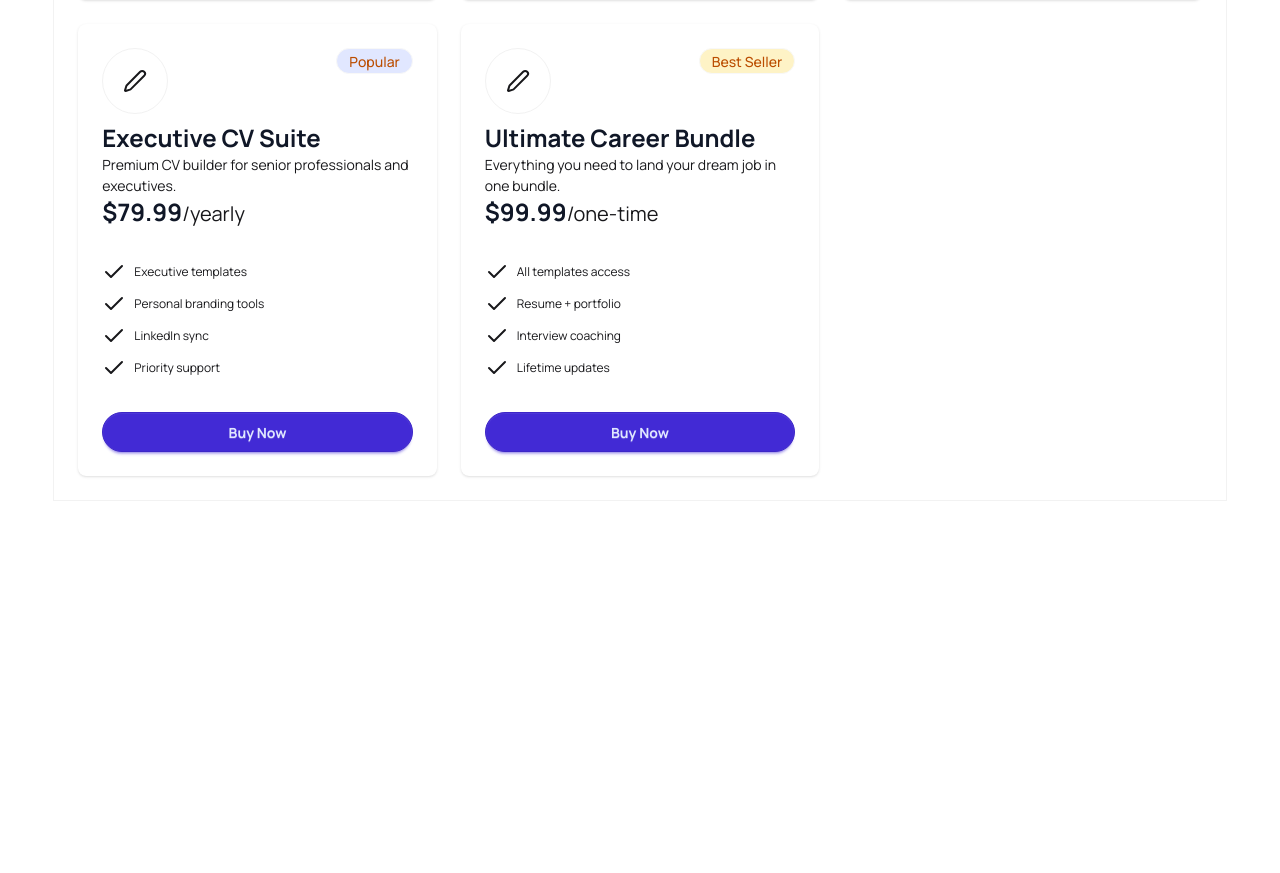
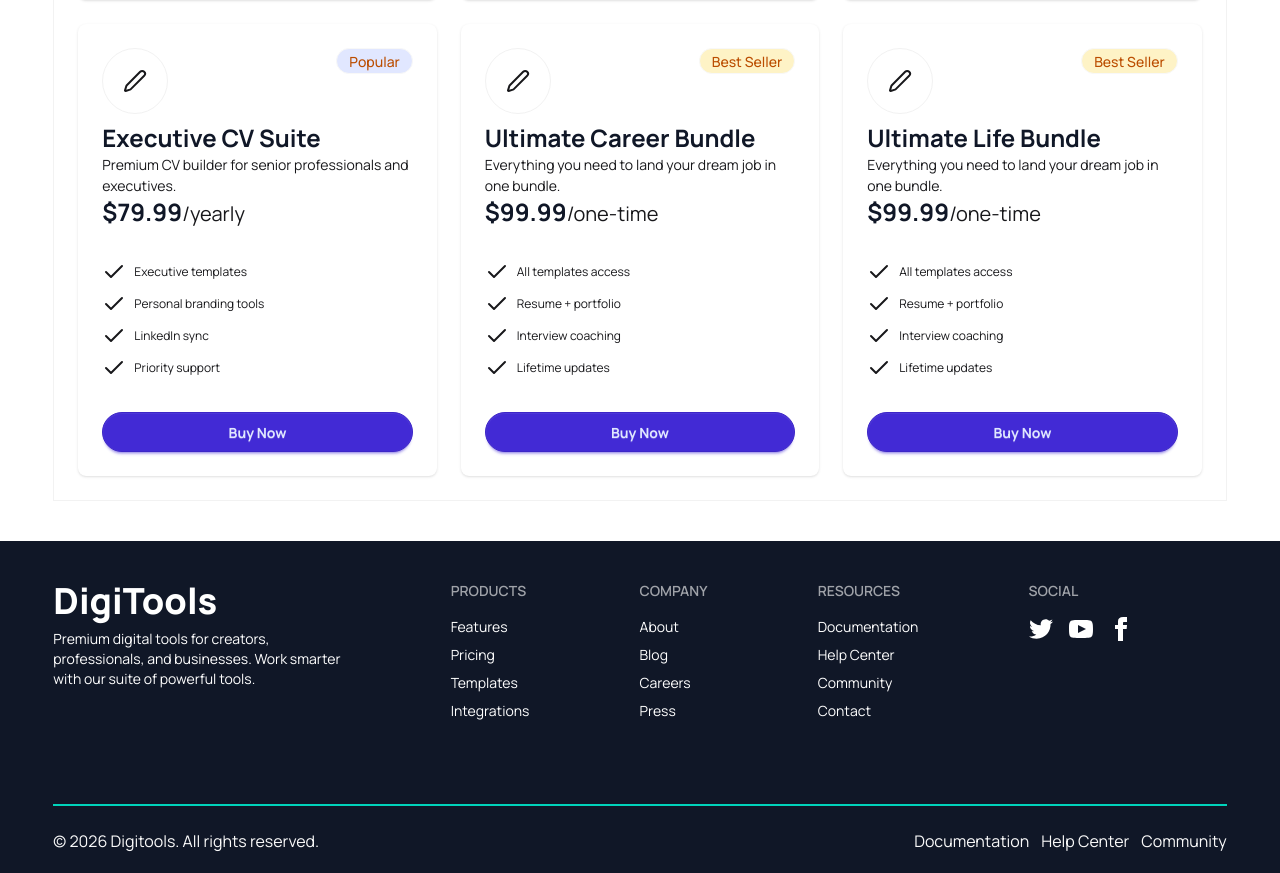
Before and after one commit to karim-ullah/A6-DigiTools-Platform, a React (Vite) app: page / in a window 1280 px wide. Shown: the part 1860-2733 px from the top of the page. Before the commit the page ends 2361 px from the top, so only its background shows below. Built offline with nearby package versions, Linux system fonts and the light colour scheme.

Commit message:
added  footer section

```diff
--- a/public/products.json
+++ b/public/products.json
@@ -125,5 +125,23 @@
       "Lifetime updates"
     ],
     "icon": "Star"
+  },
+
+  {
+    "id": 9,
+    "name": "Ultimate Life Bundle",
+    "description": "Everything you need to land your dream job in one bundle.",
+    "price": 99.99,
+    "period": "one-time",
+    "tag": "best seller",
+    "tagType": "best",
+    "features": [
+      "All templates access",
+      "Resume + portfolio",
+      "Interview coaching",
+      "Lifetime updates"
+    ],
+    "icon": "Star"
   }
+
 ]
--- a/src/App.jsx
+++ b/src/App.jsx
@@ -4,6 +4,7 @@
 import Products from "./components/navbar/homepage/products/Products";
 import Navbar from "./components/navbar/Navbar";
 import { ToastContainer } from "react-toastify";
+import Footer from "./components/navbar/homepage/footer/Footer";
 
 
 
@@ -21,7 +22,14 @@
 
           <Products selectedProduct = {selectedProduct} setSelectedProduct = {setSelectedProduct}></Products>
 
+
       </main>
+
+
+
+      <footer>
+        <Footer></Footer>
+      </footer>
 
 
       {/* ToastContainer */}
--- /dev/null
+++ b/src/components/navbar/homepage/footer/Footer.jsx
@@ -0,0 +1,94 @@
+import React from "react";
+
+const Footer = () => {
+  return (
+    <footer className="bg-[#101727]">
+      <div className="w-11/12 mx-auto footer sm:footer-horizontal text-white py-10">
+        <div>
+          <h1 className="font-extrabold text-4xl">DigiTools</h1>
+          <p className="text-sm">
+            Premium digital tools for creators, <br /> professionals, and
+            businesses. Work smarter <br /> with our suite of powerful tools.
+          </p>
+        </div>
+        <nav>
+          <h6 className="footer-title">Products</h6>
+          <a className="link link-hover">Features</a>
+          <a className="link link-hover">Pricing</a>
+          <a className="link link-hover">Templates</a>
+          <a className="link link-hover">Integrations</a>
+        </nav>
+        <nav>
+          <h6 className="footer-title">Company</h6>
+          <a className="link link-hover">About</a>
+          <a className="link link-hover">Blog</a>
+          <a className="link link-hover">Careers</a>
+          <a className="link link-hover">Press</a>
+        </nav>
+        <nav>
+          <h6 className="footer-title">Resources</h6>
+          <a className="link link-hover">Documentation</a>
+          <a className="link link-hover">Help Center</a>
+          <a className="link link-hover">Community</a>
+          <a className="link link-hover">Contact</a>
+        </nav>
+        <nav>
+          <h6 className="footer-title">Social</h6>
+          <div className="grid grid-flow-col gap-4">
+            <a>
+              <svg
+                xmlns="http://www.w3.org/2000/svg"
+                width="24"
+                height="24"
+                viewBox="0 0 24 24"
+                className="fill-current"
+              >
+                <path d="M24 4.557c-.883.392-1.832.656-2.828.775 1.017-.609 1.798-1.574 2.165-2.724-.951.564-2.005.974-3.127 1.195-.897-.957-2.178-1.555-3.594-1.555-3.179 0-5.515 2.966-4.797 6.045-4.091-.205-7.719-2.165-10.148-5.144-1.29 2.213-.669 5.108 1.523 6.574-.806-.026-1.566-.247-2.229-.616-.054 2.281 1.581 4.415 3.949 4.89-.693.188-1.452.232-2.224.084.626 1.956 2.444 3.379 4.6 3.419-2.07 1.623-4.678 2.348-7.29 2.04 2.179 1.397 4.768 2.212 7.548 2.212 9.142 0 14.307-7.721 13.995-14.646.962-.695 1.797-1.562 2.457-2.549z"></path>
+              </svg>
+            </a>
+            <a>
+              <svg
+                xmlns="http://www.w3.org/2000/svg"
+                width="24"
+                height="24"
+                viewBox="0 0 24 24"
+                className="fill-current"
+              >
+                <path d="M19.615 3.184c-3.604-.246-11.631-.245-15.23 0-3.897.266-4.356 2.62-4.385 8.816.029 6.185.484 8.549 4.385 8.816 3.6.245 11.626.246 15.23 0 3.897-.266 4.356-2.62 4.385-8.816-.029-6.185-.484-8.549-4.385-8.816zm-10.615 12.816v-8l8 3.993-8 4.007z"></path>
+              </svg>
+            </a>
+            <a>
+              <svg
+                xmlns="http://www.w3.org/2000/svg"
+                width="24"
+                height="24"
+                viewBox="0 0 24 24"
+                className="fill-current"
+              >
+                <path d="M9 8h-3v4h3v12h5v-12h3.642l.358-4h-4v-1.667c0-.955.192-1.333 1.115-1.333h2.885v-5h-3.808c-3.596 0-5.192 1.583-5.192 4.615v3.385z"></path>
+              </svg>
+            </a>
+          </div>
+        </nav>
+      </div>
+
+
+      <div className="w-11/12 mx-auto py-5">
+        <div className="divider divider-accent "></div>
+      <div className="flex justify-between items-center">
+        <div>
+          <p className="text-[#FAFAFA]">© 2026 Digitools. All rights reserved.</p>
+        </div>
+        <div className="text-[#FAFAFA] space-x-3">
+          <a className="link link-hover">Documentation</a>
+          <a className="link link-hover">Help Center</a>
+          <a className="link link-hover">Community</a>
+        </div>
+      </div>
+      </div>
+
+    </footer>
+  );
+};
+
+export default Footer;
--- a/src/components/navbar/homepage/products/CartedProduct.jsx
+++ b/src/components/navbar/homepage/products/CartedProduct.jsx
@@ -20,7 +20,7 @@
 
     }
     return (
-        <div className='w-full lg:w-[60%] mx-auto border-1 rounded-sm p-10 space-y-3'>
+        <div className='w-full lg:w-[70%] mx-auto border-1 rounded-sm p-10 space-y-3'>
             <h1 className='font-bold text-2xl'>Your Cart</h1>
             {
                 selectedProduct.length === 0 ? <NoCartCard></NoCartCard> : selectedProduct.map(product => <CartCard key={product.id} product = {product} ></CartCard>)
--- a/src/components/navbar/homepage/products/Products.jsx
+++ b/src/components/navbar/homepage/products/Products.jsx
@@ -15,7 +15,7 @@
 
     const [selected, setSelected] = useState('products')
   return (
-    <div className="h-screen w-11/12 mx-auto space-y-3 py-10">
+    <div className="min-h-screen w-11/12 mx-auto space-y-3 py-10">
       <div className="text-center space-y-3">
         <h1 className="text-5xl font-extrabold text-[#001931]">Premium Digital Tools</h1>
         <p className="text-sm">
```
